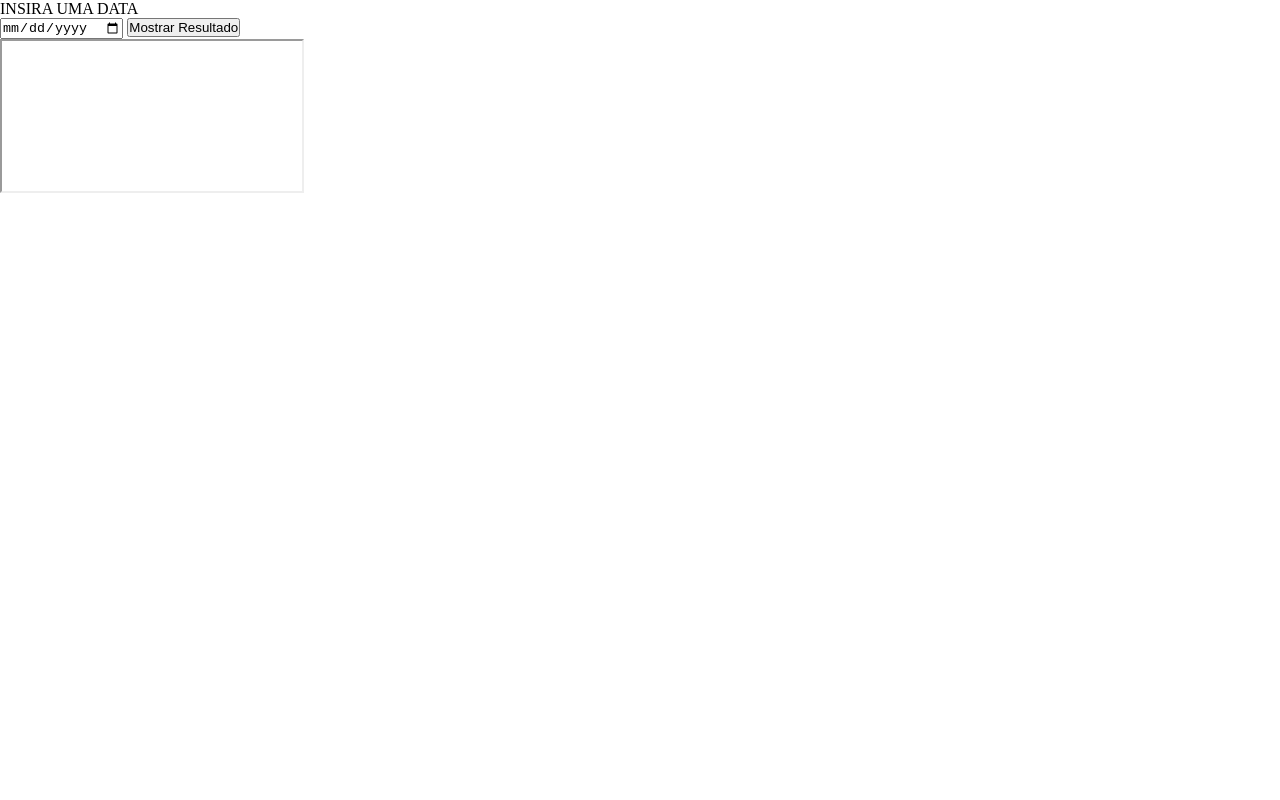
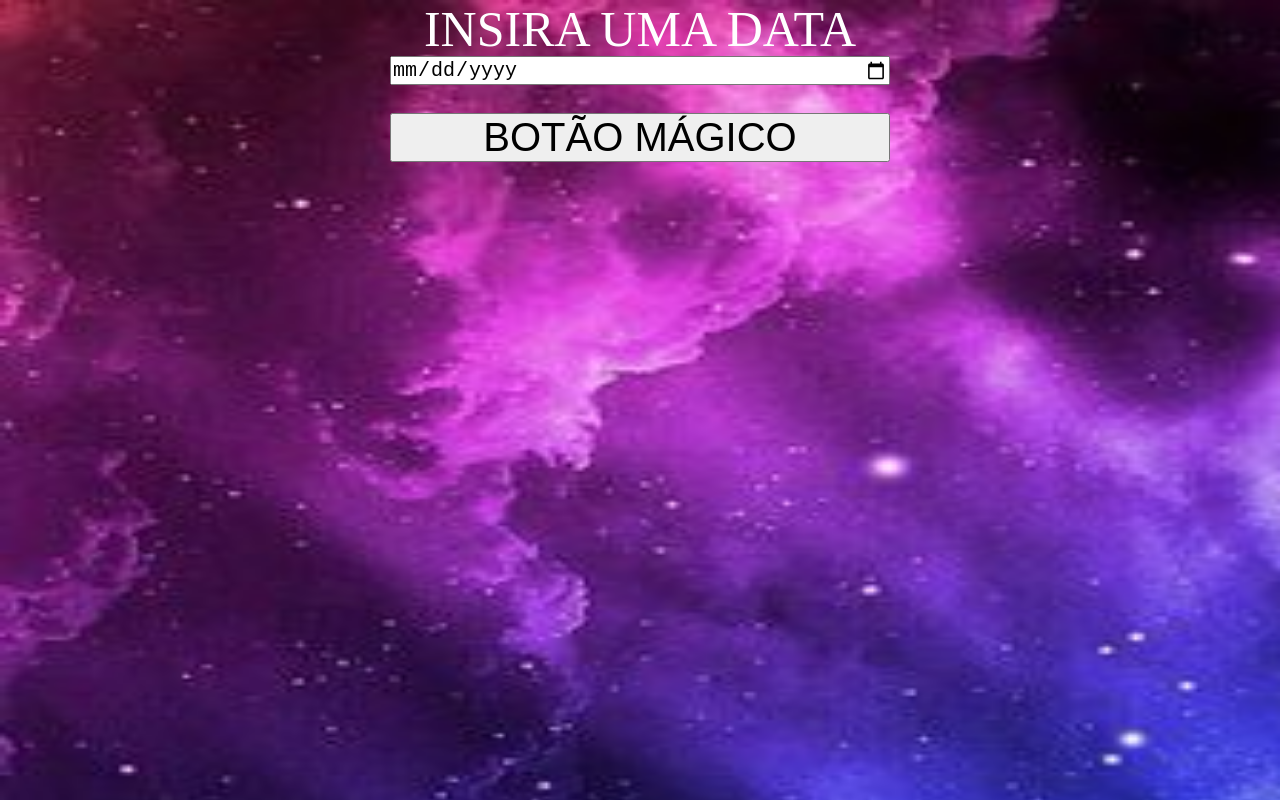
Before and after one commit to Talyssonbs/projetoAPIDaNasa, a plain HTML site: page index.html in a window 1280 px wide. Drawn offline with nearby package versions, Linux system fonts and the light colour scheme.

Commit message:
"Forms" e "preventDefault()" inseridos e corrigidos

```diff
--- a/index.css
+++ b/index.css
@@ -3,3 +3,49 @@
     padding: 0;
     box-sizing: border-box;
 }
+
+body {
+    align-items: center;
+    background-image: url(./galaxia.jpg);
+    background-size: 1350px 1450px;
+    background-repeat: no-repeat;
+    height: 100%;
+    width: 100%;
+}
+
+#data {
+    width: 500px;
+    position: relative;
+    font-size: 20px;
+    top: -20px;
+}
+
+#pesquisar {
+    width: 500px;
+    text-align: center;
+    font-size: 40px;
+    position: relative;
+    top: -10px;
+}
+
+#video {
+    display: none;
+}
+
+#imagem {
+    display: none;
+}
+
+.insiraData {
+    position: relative;
+    text-align: center;
+    font-size: 50px;
+    color: white;
+}
+
+.bloco {
+    align-items: center;
+    display: flex;
+    flex-direction: column;
+
+}
--- a/index.html
+++ b/index.html
@@ -11,20 +11,23 @@
 </head>
 
 <body>
-    <label> INSIRA UMA DATA</label><br>
-    <input type="date" id="data">
-    <button id="pesquisar" type="submit" value="btn">Mostrar Resultado</button>
+    <form>
+        <div class="bloco">
+            <label class="insiraData"> INSIRA UMA DATA</label><br>
+            <input type="date" id="data"><br>
+            <button id="pesquisar" type="submit" value="btn">BOTÃO MÁGICO</button>
             <h1 class="titulo" id="titulo">
                 <!-- Titulo -->
             </h1>
             <h2 id="descri">
                 <!-- Descrição -->
             </h2>
-    <h3 id="imagem">
+            <img id="imagem" height="500" width="800">
             <!-- Imagem -->
-    </h3>
-    <iframe id="video">
+            <iframe id="video" height="500" width="800">
                 <!-- Video --></iframe>
+        </div>
+    </form>
     <script src="https://code.jquery.com/jquery-3.6.0.min.js"></script>
     <script src="./index.js"></script>
 </body>
--- a/index.js
+++ b/index.js
@@ -1,6 +1,5 @@
-/* Apod GET https://api.nasa.gov/planetary/apod */
-/* $ (“p”). click () */
-$("#pesquisar").click(function () {
+$("#pesquisar").click(function (event) {
+    event.preventDefault(event);
     const dia = $("#data").val();
     $.ajax({
         url: `https://api.nasa.gov/planetary/apod?api_key=mAiNZGEMKAUK6JGFaiUXHQsvt37EAgf4iH13zPnQ&date=${dia}`,
@@ -8,12 +7,15 @@ $("#pesquisar").click(function () {
             console.log(integrar)
             $("#titulo").text(integrar.title)
             $("#descri").text(integrar.explanation)
-            if (integrar.media_type === "imagem") {
+            if (integrar.media_type === "image") {
                 $("#imagem").attr("src", integrar.url);
-                $("#imagen").show();
+                $("#imagem").show();
+                $("#video").hide();
+
             } else {
                 $("#video").attr("src", integrar.url);
                 $("#video").show();
+                $("#imagem").hide();
             }
         },
         error: function (erro) {
```
Also changed, not shown: galaxia.jpg (added). Lines whose indentation alone changed are shown as unchanged.
